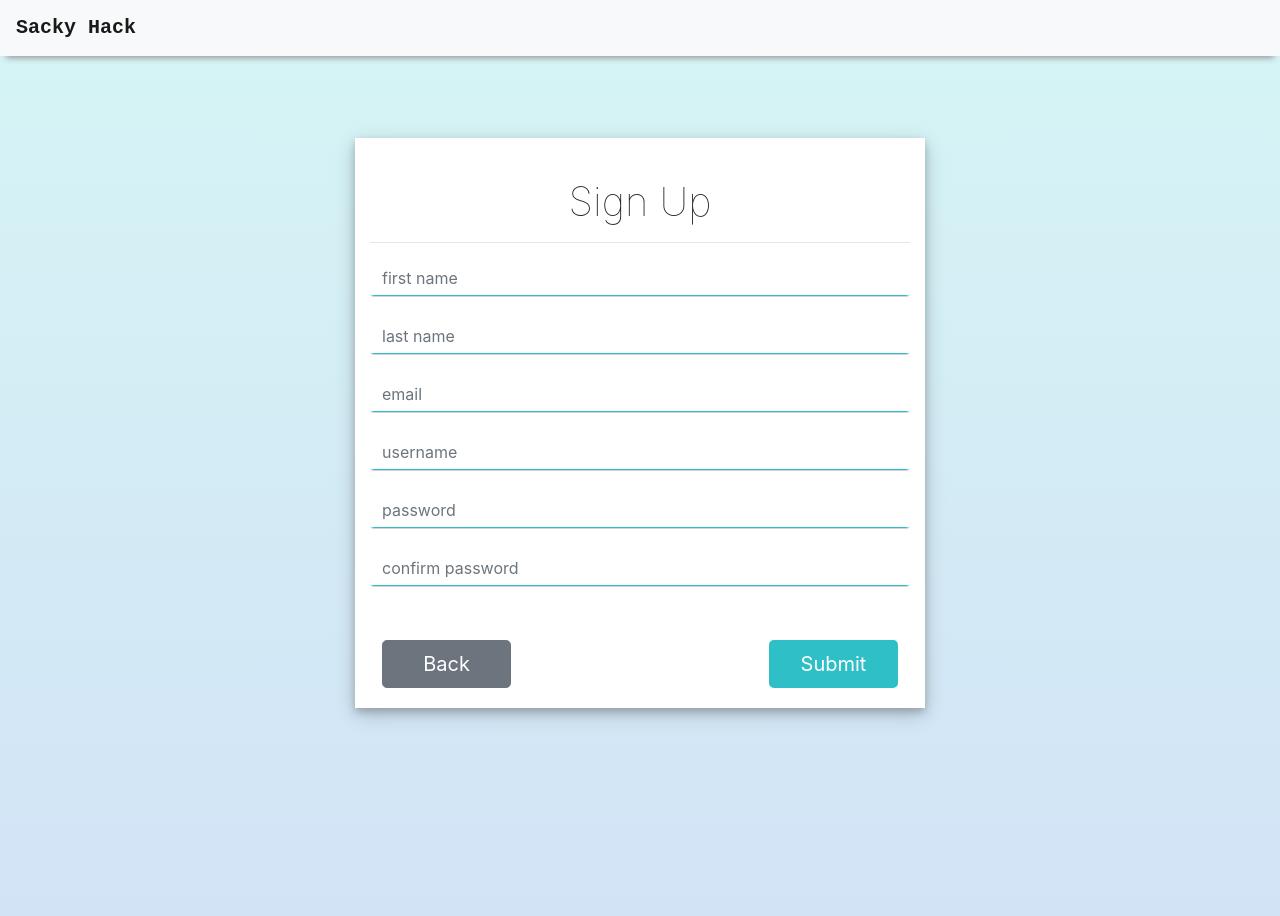
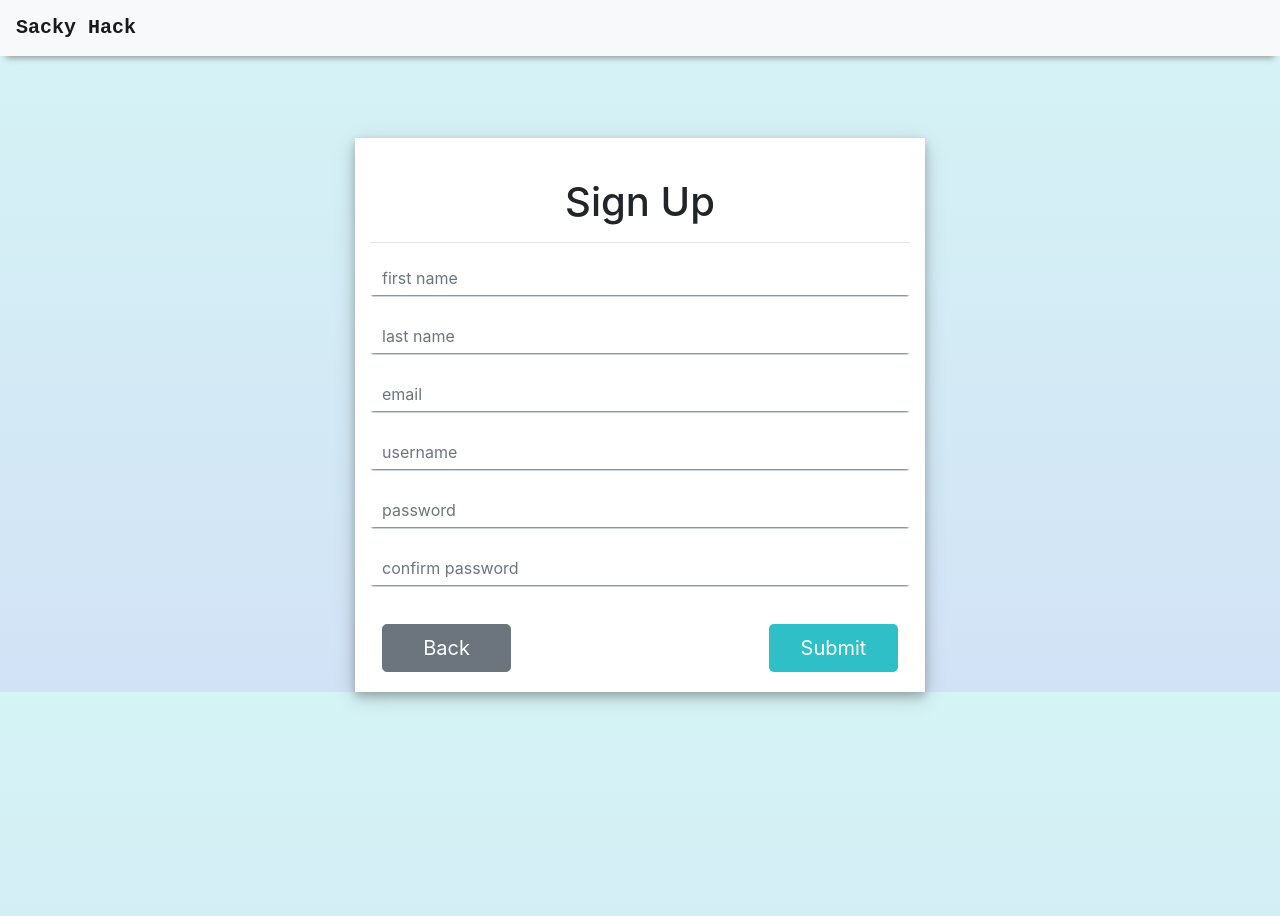
Before and after one commit to tamu-datathon-org/obos, a Django app: page /auth/register in a window 1280 px wide. Run offline with Django 3.2, Linux system fonts and the light colour scheme; some libraries are stand-ins or nearby versions.

Commit message:
finished sign up form html. changed the way background colors are implemented. Still need to fix css for it

```diff
--- a/core/forms.py
+++ b/core/forms.py
@@ -16,4 +16,3 @@ class SignupForm(auth_forms.UserCreationForm):
     class Meta:
         model = hacker_models.Hacker
         fields = ('first_name', 'last_name', 'email', 'username','password1', 'password2')
-        #exclude = ['username']
--- a/core/views.py
+++ b/core/views.py
@@ -4,6 +4,7 @@ from django.views import generic as generic_views
 from django.views.generic import base as base_views
 from core import forms as core_forms
 from django.shortcuts import render, redirect
+import json
 
 class IndexView(base_views.TemplateView):
 
@@ -11,7 +12,6 @@ class IndexView(base_views.TemplateView):
 
     def get_context_data(self, **kwargs):
         context = super().get_context_data(**kwargs)
-        print(context)
         return context
 
 class SignupView(generic_views.FormView):
@@ -37,4 +37,5 @@ class SignupView(generic_views.FormView):
             user = authenticate(username=username, password=raw_password)
             login(request, user)
             return redirect('/application')
-        return render(request, self.template_name, {'form':form})
+        FormErrors = json.loads(form.errors.as_json())
+        return render(request, self.template_name, {'form':form, 'FormErrors':FormErrors})
--- a/hacker/views.py
+++ b/hacker/views.py
@@ -16,7 +16,7 @@ def login(request):
 
 def register(request):
     if request.method == 'POST':
-        form = SignupForm(request.POST) #TODO: change to custom creation once it is made
+        form = SignupForm(request.POST) #TO-DO: change to custom creation once it is made
         if form.is_valid():
             form.save()
             username = form.cleaned_data.get('username')
--- /dev/null
+++ b/static/background_color_css.css
@@ -0,0 +1,3 @@
+body {
+    background-image: linear-gradient(rgb(213, 244, 245),rgb(210, 226, 246));
+}
--- a/static/style.css
+++ b/static/style.css
@@ -54,18 +54,14 @@
 
 .signin {
     padding-top: 15vh;
-    background-image: linear-gradient(rgb(213, 244, 245),rgb(210, 226, 246));
-    height: 100vh;
+    height: 100%;
     width: 100vw;
     max-width: 100%;
-    display: flex;
-    overflow: hidden;
-    position: fixed;
-    background-size: cover;
 }
 
 .sign_up {
     padding-top: 9vh !important;
+    height: 100%;
 }
 
 .signin h1 {
@@ -173,3 +169,8 @@
     width: 100vw;
     max-width: 100%;
 }
+
+.alert {
+    width: 100%;
+    display: inline-block;
+}
--- a/templates/base.html
+++ b/templates/base.html
@@ -9,6 +9,8 @@
 	{% load static %}
 	<link rel="stylesheet" href="{% static 'style.css' %}">
 	<link rel="icon" type="image/png" href="{% static 'favicon.ico' %}">
+	{% block additional_CSS %}
+	{% endblock %}
 	<link rel="stylesheet" href="https://stackpath.bootstrapcdn.com/bootstrap/4.1.3/css/bootstrap.min.css" integrity="sha384-MCw98/SFnGE8fJT3GXwEOngsV7Zt27NXFoaoApmYm81iuXoPkFOJwJ8ERdknLPMO"
 	 crossorigin="anonymous">
 	<link rel="stylesheet" href="https://use.fontawesome.com/releases/v5.3.1/css/all.css" integrity="sha384-mzrmE5qonljUremFsqc01SB46JvROS7bZs3IO2EmfFsd15uHvIt+Y8vEf7N7fWAU"
--- a/templates/registration/login.html
+++ b/templates/registration/login.html
@@ -1,4 +1,9 @@
 {% extends 'base.html' %}
+
+{% block additional_CSS %}
+{% load static %}
+<link rel="stylesheet" href="{% static 'background_color_css.css' %}">
+{% endblock %}
 
 {% block body %}
 {% include 'includes/_logoBar.html' %}
--- a/templates/registration/signup.html
+++ b/templates/registration/signup.html
@@ -1,9 +1,15 @@
 {% extends 'base.html' %}
+
+{% block additional_CSS %}
+
+{% load static %}
+<link rel="stylesheet" href="{% static 'background_color_css.css' %}">
+{% endblock %}
 
 {% block body %}
 {% include 'includes/_logoBar.html' %}
 
-<section class = "sign_up signin">
+<section class = "sign_up">
 	<div class="container">
 		<div class="row justify-content-md-center text-center">
 			<div class="col-sm-12 col-md-8 col-lg-6 login-box">
@@ -13,30 +19,48 @@
 
 					<div class="form-row">
 						<div class="col-md-12">
-							<input type="text" name ="first_name" class="flat-field form-control form-control-md" placeholder="first name">
+							<input type="text" name ="first_name" {% if form.first_name.value != None %} value="{{form.first_name.value}}" {% endif %} class="flat-field form-control form-control-md" placeholder="first name">
 						</div>
+						{% if "first_name" in FormErrors %}
+							<div class="alert alert-danger" role="alert">{{ FormErrors.first_name.0.message }}</div>
+						{% endif %}
+
 						<div class="col-md-12">
-							<input type="text" name ="last_name" class="flat-field form-control form-control-md" placeholder="last name">
+							<input type="text" name ="last_name" {% if form.last_name.value != None %} value="{{form.last_name.value}}" {% endif %} class="flat-field form-control form-control-md" placeholder="last name">
 						</div>
+						{% if "last_name" in FormErrors %}
+							<div class="alert alert-danger" role="alert">{{ FormErrors.last_name.0.message }}</div>
+						{% endif %}
+
 						<div class="col-md-12">
-							<input type="email" name ="email" class="flat-field form-control form-control-md" placeholder="email">
+							<input type="email" name ="email"{% if form.email.value != None %} value="{{form.email.value}}" {% endif %} class="flat-field form-control form-control-md" placeholder="email">
 						</div>
+						{% if "email" in FormErrors %}
+							<div class="alert alert-danger" role="alert">{{ FormErrors.email.0.message }}</div>
+						{% endif %}
+
 						<div class="col-md-12">
-							<input type="text" name ="username" class="flat-field form-control form-control-md" placeholder="username">
+							<input type="text" name ="username" {% if form.username.value != None %} value="{{form.username.value}}" {% endif %} class="flat-field form-control form-control-md" placeholder="username">
 						</div>
+						{% if "username" in FormErrors %}
+							<div class="alert alert-danger" role="alert">{{ FormErrors.username.0.message }}</div>
+						{% endif %}
+
 						<div class="col-md-12">
-							<input type="password" name ="password1" class="flat-field form-control form-control-md" placeholder="password">
+							<input type="password" name ="password1" {% if form.password1.value != None %} value="{{form.password1.value}}" {% endif %} class="flat-field form-control form-control-md" placeholder="password">
 						</div>
+						{% if "password1" in FormErrors %}
+							<div class="alert alert-danger" role="alert">{{ FormErrors.password1.0.message }}</div>
+						{% endif %}
+
 						<div class="col-md-12">
 							<input type="password" name ="password2" class="flat-field form-control form-control-md" placeholder="confirm password">
-                        </div>
+						</div>
+						{% if "password2" in FormErrors %}
+							<div class="alert alert-danger" role="alert">{{ FormErrors.password2.0.message }}</div>
+						{% endif %}
+
 					</div>
-
-					<p>
-						{% for error in forms.errors %}
-							<p>{{ error }}</p>
-						{% endfor %}
-					</p>
 
                     <div class="row btn-back-submit">
 						<a role="button" href="/login" class="col-lg-3 justify-content-start btn btn-lg btn-block btn-login btn-secondary">
```
